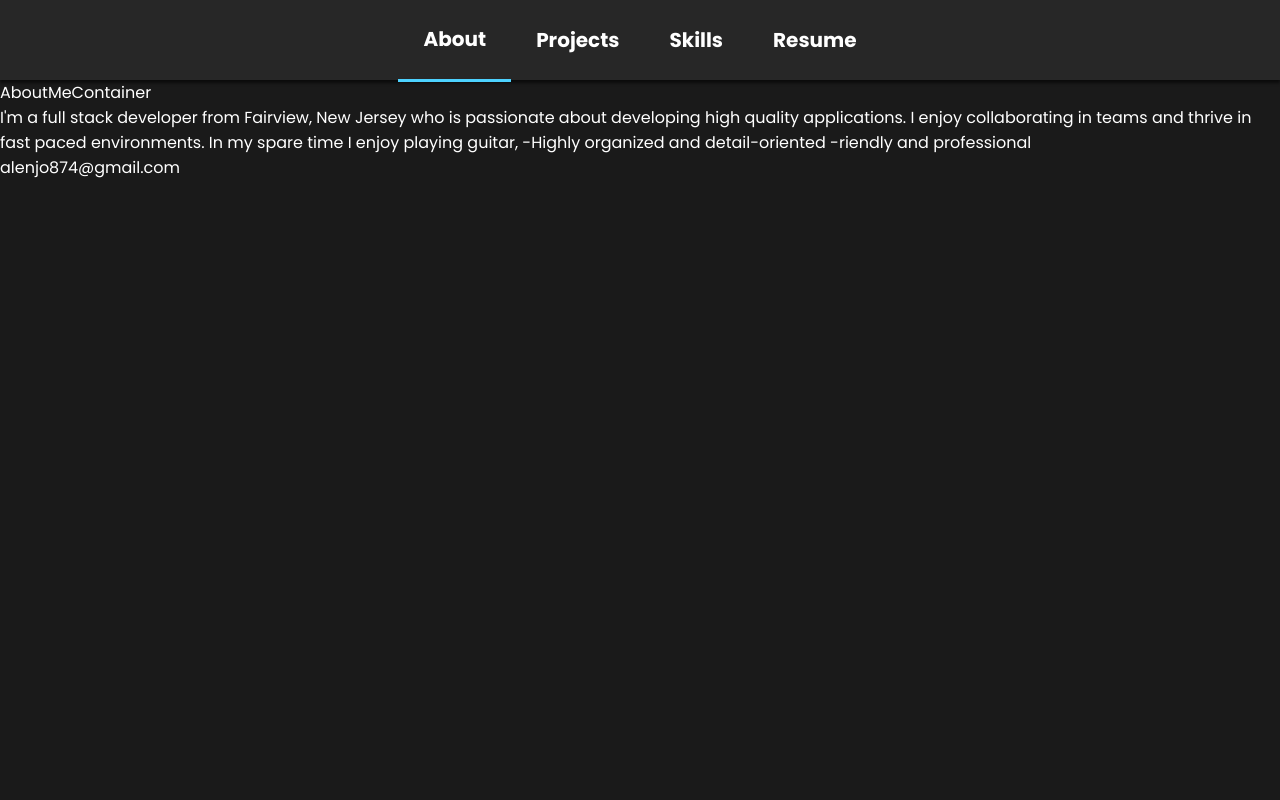
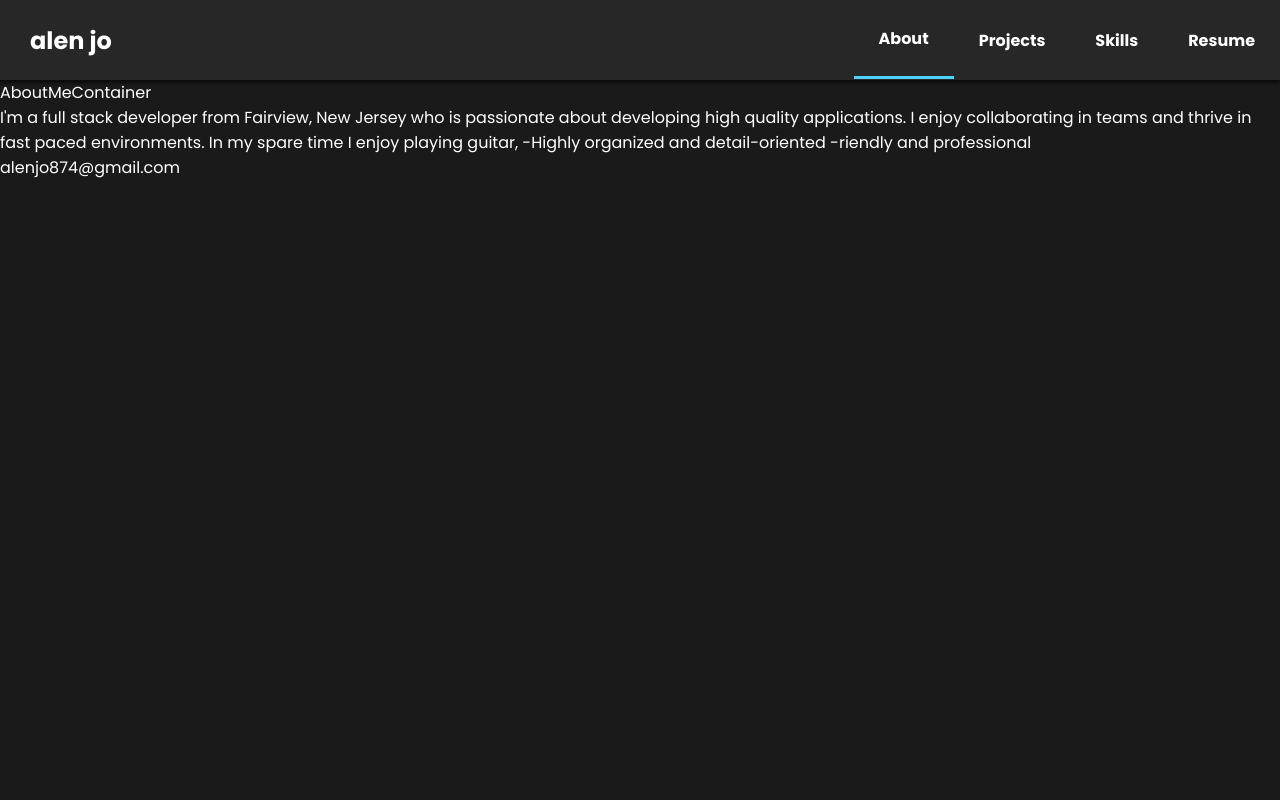
Before and after one commit to alenjo874/alenjo-portfolio, a React (Create React App) app: page /main in a window 1280 px wide. Shown: the top 800 px of the page. Built offline with nearby package versions, Linux system fonts and the light colour scheme.

Commit message:
changed nav bar style

```diff
--- a/src/App.css
+++ b/src/App.css
@@ -140,7 +140,7 @@ img {
 .navbar {
   display: flex;
   height: 80px;
-  justify-content: center;
+  justify-content: flex-end;
   align-items: center;
   background-color: #272727;
   position: sticky;
@@ -157,12 +157,21 @@ img {
   background-color: #1a1a1a;
 }
 
+.nav-mylogo {
+  margin: auto;
+  margin-left: 0;
+  margin-right: auto;
+  padding: 0 30px;
+  font-weight: 600;
+  font-size:1.5rem;
+}
+
 .navbar > .active {
   border-bottom: 3px solid #4dd2ff;
 }
 
 .navbar-elements {
-  font-size: 1.25rem;
+  font-size: 1rem;
   font-weight: 700;
   padding: 25px;
   background-color: #272727;
--- a/src/components/Header/NavBarContainer.js
+++ b/src/components/Header/NavBarContainer.js
@@ -8,12 +8,16 @@ function NavBarContainer() {
   return (
     <>
       <div className="nav-back"></div>
+
       <motion.div
         className="navbar"
         initial={{ y: -80 }}
         animate={{ y: 0 }}
         transition={{ duration: 0.45, ease: "easeIn" }}
       >
+        <div className="nav-mylogo">
+          <p>alen jo</p>
+        </div>
         <button className="nav-hamburger">
           <FontAwesomeIcon icon={faBars} />
         </button>
```
